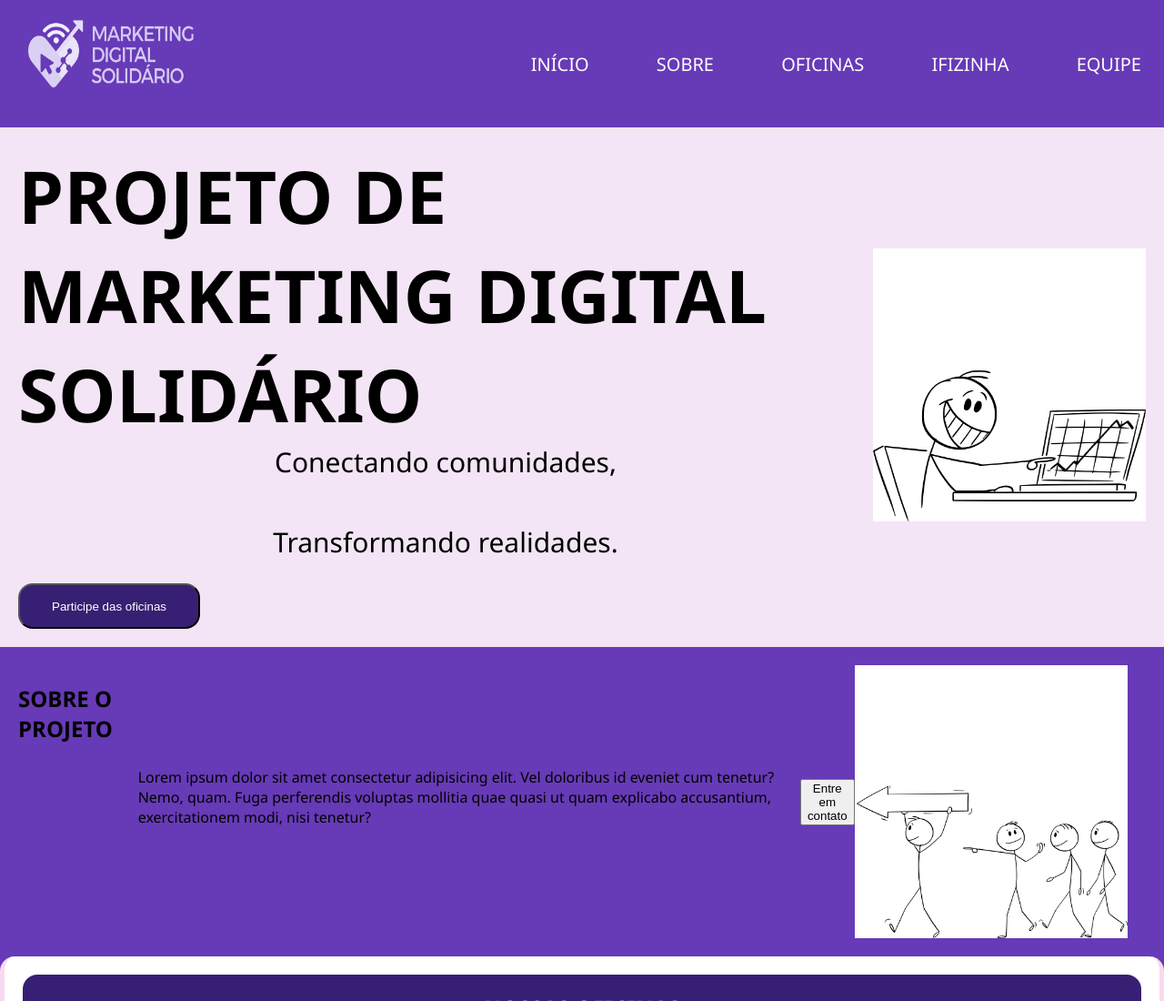
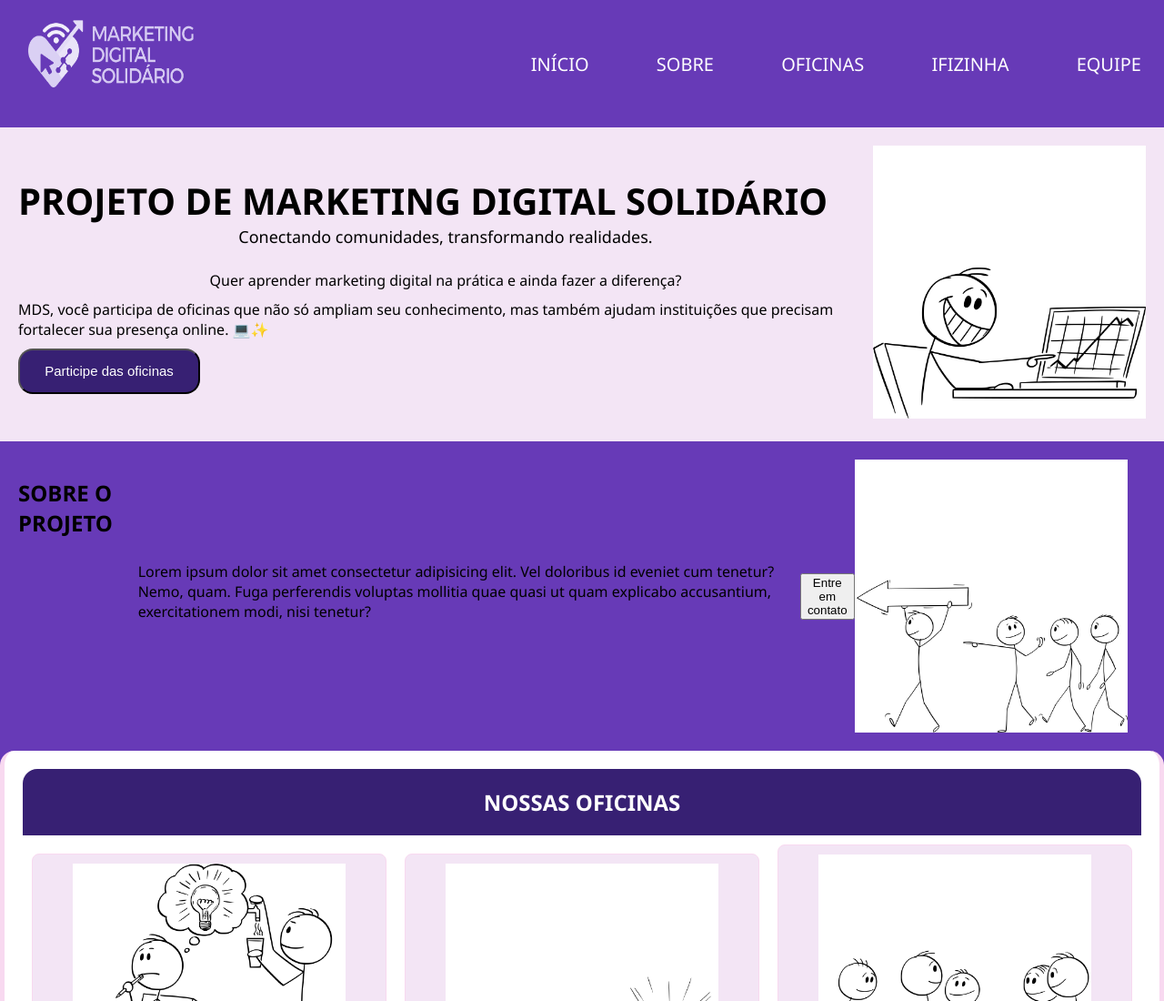
Before and after one commit to DebysBru/PROVA-WEB-FINAL, a plain HTML site: page index.html in a window 1280 px wide. Shown: the top 1100 px of the page at 91% size. Drawn offline with Linux system fonts and the light colour scheme.

Commit message:
Ajustando tamanho da fonte

```diff
--- a/estilo.css
+++ b/estilo.css
@@ -36,6 +36,7 @@ nav a{
     padding-left: 20px;
     padding-right: 20px;
     background-color: #f3e5f5;
+    text-align: left;
 }
 
 .topo img{
@@ -43,7 +44,7 @@ nav a{
 }
 
 .topo-texto h1{
-    font-size: 80px;
+    font-size: 40px;
     margin: 0;
 
 }
@@ -51,7 +52,8 @@ nav a{
 .topo-texto p{
     margin: 0;
     margin-bottom: 15px;
-    font-size: 30px;
+    font-size: 18px;
+
 
 
 }
@@ -62,6 +64,7 @@ nav a{
     height: 50px;
     width: 200px;
     border-radius: 16px;
+    font-size: 15px;
 
 }
 
--- a/index.html
+++ b/index.html
@@ -29,8 +29,11 @@
     <section class="topo">
         <div class="topo-texto">
             <h1>PROJETO DE MARKETING DIGITAL SOLIDÁRIO</h1>
-            <p>Conectando comunidades,</p><br>
-            <p>Transformando realidades.</p>
+            <p>Conectando comunidades, transformando realidades.</p>
+            <span>Quer aprender marketing digital na prática e ainda fazer a diferença?</span>
+                <span> MDS, você participa de oficinas
+                que não só ampliam seu conhecimento, mas também ajudam instituições que precisam fortalecer sua presença
+                online. 💻✨</span>
             <button>Participe das oficinas</button>
         </div>
 
```
